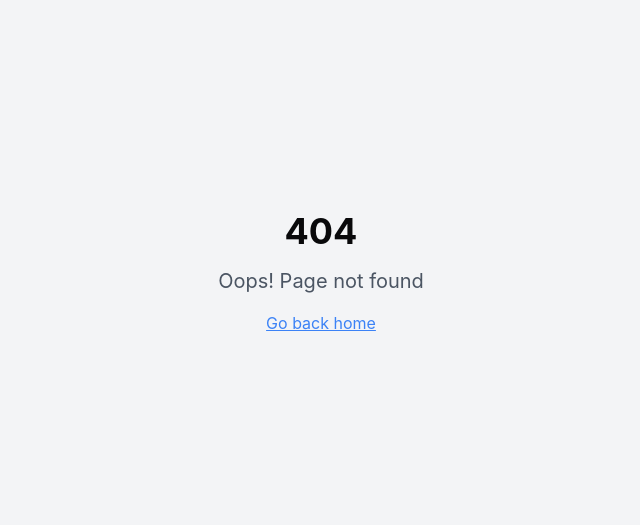
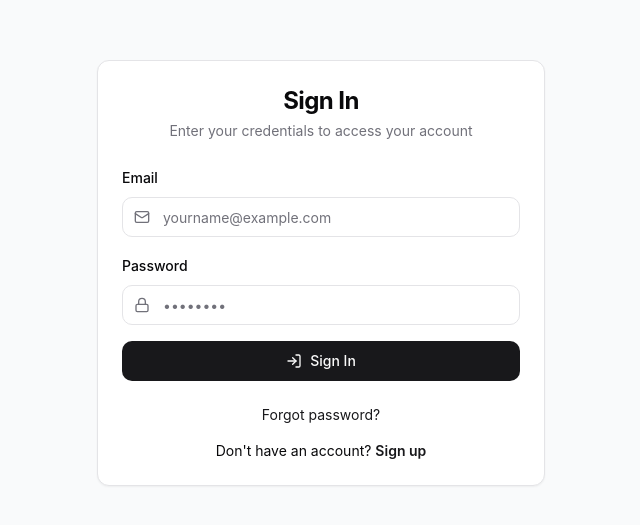
Before and after one commit to Lokilogesh001/suvai, a React (Vite) app: page /login in a window 1280 px wide. Before the commit this address had no page. Shown: the part 127-652 px from the top of the page, without its empty margins (319-959 px from the left). Built offline with nearby package versions, Linux system fonts and the light colour scheme.

Commit message:
Add login functionality
This commit adds the basic login functionality to the application.

```diff
--- a/src/App.tsx
+++ b/src/App.tsx
@@ -10,6 +10,7 @@ import RecipePage from "./pages/RecipePage";
 import ChatbotPage from "./pages/ChatbotPage";
 import RecipeCategoryPage from "./pages/RecipeCategoryPage";
 import ProfilePage from "./pages/ProfilePage";
+import LoginPage from "./pages/LoginPage";
 import NotFound from "./pages/NotFound";
 
 const queryClient = new QueryClient();
@@ -27,6 +28,7 @@ const App = () => (
             <Route path="/chatbot" element={<ChatbotPage />} />
             <Route path="/recipes" element={<RecipeCategoryPage />} />
             <Route path="/profile" element={<ProfilePage />} />
+            <Route path="/login" element={<LoginPage />} />
             {/* ADD ALL CUSTOM ROUTES ABOVE THE CATCH-ALL "*" ROUTE */}
             <Route path="*" element={<NotFound />} />
           </Routes>
--- a/src/components/Navbar.tsx
+++ b/src/components/Navbar.tsx
@@ -1,7 +1,7 @@
 
 import { useState, useEffect } from "react";
 import { Link, useLocation } from "react-router-dom";
-import { Search, Menu, X, ChefHat, User } from "lucide-react";
+import { Search, Menu, X, ChefHat, User, LogIn } from "lucide-react";
 import { Button } from "@/components/ui/button";
 import SearchBar from "./SearchBar";
 import LanguageSelector from "./LanguageSelector";
@@ -88,8 +88,11 @@ const Navbar = () => {
                   <User className="h-5 w-5" />
                 </Link>
               </Button>
-              <Button variant="default" size="sm" className="font-medium">
-                {t("nav.signin")}
+              <Button variant="default" size="sm" className="font-medium" asChild>
+                <Link to="/login">
+                  <LogIn className="h-4 w-4 mr-2" />
+                  {t("nav.signin")}
+                </Link>
               </Button>
             </div>
           </div>
@@ -149,10 +152,19 @@ const Navbar = () => {
               >
                 {t("nav.profile")}
               </Link>
+              <Link
+                to="/login"
+                className={`${isActive("/login")} py-2 transition-default font-medium`}
+                onClick={() => setIsMobileMenuOpen(false)}
+              >
+                {t("nav.signin")}
+              </Link>
             </nav>
             <div className="flex items-center justify-between">
-              <Button className="w-3/4 mr-2" size="sm">
-                {t("nav.signin")}
+              <Button className="w-3/4 mr-2" size="sm" asChild>
+                <Link to="/login">
+                  {t("nav.signin")}
+                </Link>
               </Button>
               <LanguageSelector variant="minimal" />
             </div>
--- /dev/null
+++ b/src/pages/LoginPage.tsx
@@ -0,0 +1,174 @@
+
+import { useState } from "react";
+import { Link, useNavigate } from "react-router-dom";
+import { z } from "zod";
+import { zodResolver } from "@hookform/resolvers/zod";
+import { useForm } from "react-hook-form";
+import { LogIn, Mail, Lock } from "lucide-react";
+import { useToast } from "@/hooks/use-toast";
+import { useLanguage } from "@/contexts/LanguageContext";
+
+import { Button } from "@/components/ui/button";
+import { Input } from "@/components/ui/input";
+import {
+  Form,
+  FormControl,
+  FormField,
+  FormItem,
+  FormLabel,
+  FormMessage,
+} from "@/components/ui/form";
+import { Card, CardContent, CardDescription, CardFooter, CardHeader, CardTitle } from "@/components/ui/card";
+
+const loginSchema = z.object({
+  email: z.string().email(),
+  password: z.string().min(6, {
+    message: "Password must be at least 6 characters.",
+  }),
+});
+
+type LoginValues = z.infer<typeof loginSchema>;
+
+const LoginPage = () => {
+  const { t } = useLanguage();
+  const { toast } = useToast();
+  const navigate = useNavigate();
+  const [isLoading, setIsLoading] = useState(false);
+
+  const form = useForm<LoginValues>({
+    resolver: zodResolver(loginSchema),
+    defaultValues: {
+      email: "",
+      password: "",
+    },
+  });
+
+  async function onSubmit(data: LoginValues) {
+    setIsLoading(true);
+
+    try {
+      // For demo purposes, simulate a login attempt
+      console.log("Login attempt with:", data);
+
+      // Simulate API call delay
+      await new Promise(resolve => setTimeout(resolve, 1000));
+
+      // Mock successful login
+      toast({
+        title: t("login.success.title"),
+        description: t("login.success.description"),
+      });
+
+      // Redirect to profile page after successful login
+      setTimeout(() => {
+        navigate("/profile");
+      }, 1500);
+
+    } catch (error) {
+      console.error("Login error:", error);
+      toast({
+        variant: "destructive",
+        title: t("login.error.title"),
+        description: t("login.error.description"),
+      });
+    } finally {
+      setIsLoading(false);
+    }
+  }
+
+  return (
+    <div className="min-h-screen flex items-center justify-center bg-gray-50 dark:bg-gray-900 px-4">
+      <Card className="w-full max-w-md">
+        <CardHeader className="space-y-1">
+          <CardTitle className="text-2xl font-bold text-center">
+            {t("login.title")}
+          </CardTitle>
+          <CardDescription className="text-center">
+            {t("login.subtitle")}
+          </CardDescription>
+        </CardHeader>
+        <CardContent>
+          <Form {...form}>
+            <form onSubmit={form.handleSubmit(onSubmit)} className="space-y-4">
+              <FormField
+                control={form.control}
+                name="email"
+                render={({ field }) => (
+                  <FormItem>
+                    <FormLabel>{t("login.email")}</FormLabel>
+                    <FormControl>
+                      <div className="relative">
+                        <Mail className="absolute left-3 top-3 h-4 w-4 text-muted-foreground" />
+                        <Input
+                          placeholder="yourname@example.com"
+                          className="pl-10"
+                          disabled={isLoading}
+                          {...field}
+                        />
+                      </div>
+                    </FormControl>
+                    <FormMessage />
+                  </FormItem>
+                )}
+              />
+              <FormField
+                control={form.control}
+                name="password"
+                render={({ field }) => (
+                  <FormItem>
+                    <FormLabel>{t("login.password")}</FormLabel>
+                    <FormControl>
+                      <div className="relative">
+                        <Lock className="absolute left-3 top-3 h-4 w-4 text-muted-foreground" />
+                        <Input
+                          type="password"
+                          placeholder="••••••••"
+                          className="pl-10"
+                          disabled={isLoading}
+                          {...field}
+                        />
+                      </div>
+                    </FormControl>
+                    <FormMessage />
+                  </FormItem>
+                )}
+              />
+              <Button
+                type="submit"
+                className="w-full"
+                disabled={isLoading}
+              >
+                {isLoading ? (
+                  <span className="flex items-center gap-2">
+                    <div className="h-4 w-4 animate-spin rounded-full border-2 border-current border-t-transparent" />
+                    {t("login.loading")}
+                  </span>
+                ) : (
+                  <span className="flex items-center gap-2">
+                    <LogIn className="h-4 w-4" />
+                    {t("login.button")}
+                  </span>
+                )}
+              </Button>
+            </form>
+          </Form>
+        </CardContent>
+        <CardFooter className="flex flex-col space-y-4">
+          <div className="text-center text-sm">
+            <Link to="/forgot-password" className="text-primary hover:underline">
+              {t("login.forgot")}
+            </Link>
+          </div>
+          <div className="text-center text-sm">
+            {t("login.no_account")}{" "}
+            <Link to="/signup" className="text-primary font-semibold hover:underline">
+              {t("login.signup_link")}
+            </Link>
+          </div>
+        </CardFooter>
+      </Card>
+    </div>
+  );
+};
+
+export default LoginPage;
--- a/src/translations/en.json
+++ b/src/translations/en.json
@@ -71,5 +71,19 @@
 
   "notfound.title": "404",
   "notfound.subtitle": "Oops! Page not found",
-  "notfound.action": "Go back home"
+  "notfound.action": "Go back home",
+
+  "login.title": "Sign In",
+  "login.subtitle": "Enter your credentials to access your account",
+  "login.email": "Email",
+  "login.password": "Password",
+  "login.button": "Sign In",
+  "login.loading": "Signing in...",
+  "login.forgot": "Forgot password?",
+  "login.no_account": "Don't have an account?",
+  "login.signup_link": "Sign up",
+  "login.success.title": "Welcome back!",
+  "login.success.description": "You have successfully signed in.",
+  "login.error.title": "Authentication failed",
+  "login.error.description": "Please check your email and password and try again."
 }
```
